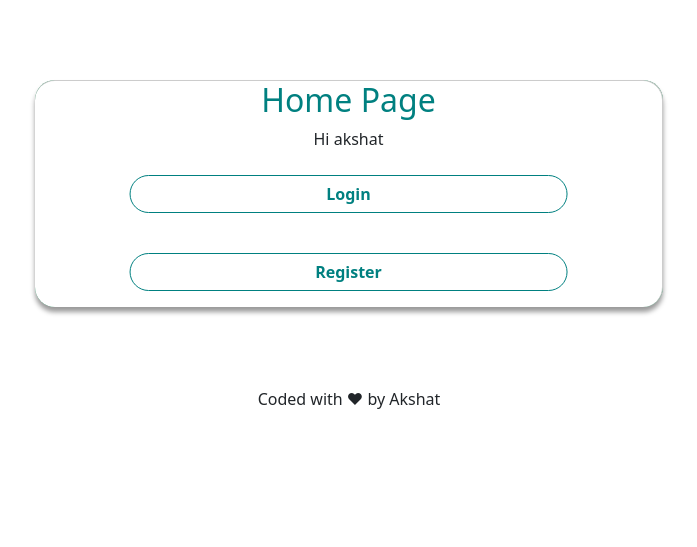
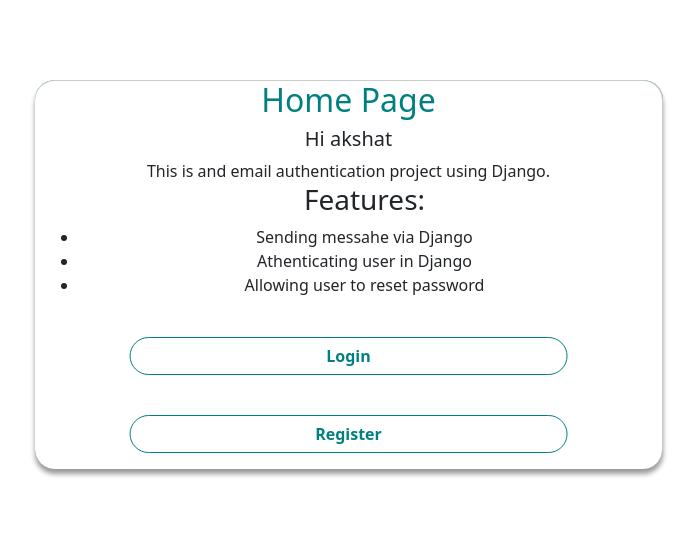
Before and after one commit to Axt-code/email_authentication, a Django app: page / in a window 1280 px wide. Shown: the top 547 px of the page, without its empty margins (291-988 px from the left). Run offline with Django 3.2, Linux system fonts and the light colour scheme; a user stored in the database is signed in.

Commit message:
modified home

```diff
--- a/accounts/templates/home.html
+++ b/accounts/templates/home.html
@@ -25,8 +25,8 @@
             display: none;
         }
         .login_form{
-            border-top-left-radius:20px;
-            border-bottom-left-radius:20px;
+            border-radius:20px;
+            border-radius:20px;
         }
     }
     @media screen and (min-width: 642px) and (max-width:800px){
@@ -45,22 +45,8 @@
     form{
         padding: 0 2em;
     }
-    .form__input{
-        width: 100%;
-        border:0px solid transparent;
-        border-radius: 0;
-        border-bottom: 1px solid #aaa;
-        padding: 1em .5em .5em;
-        padding-left: 2em;
-        outline:none;
-        margin:1.5em auto;
-        transition: all .5s ease;
-    }
-    .form__input:focus{
-        border-bottom-color: #008080;
-        box-shadow: 0 0 5px rgba(0,80,80,.4);
-        border-radius: 4px;
-    }
+
+
     .btn{
         transition: all .5s ease;
         width: 70%;
@@ -78,6 +64,7 @@
         background-color: #008080;
         color:#fff;
     }
+
 {% endblock %}
 
 {% block content%}
@@ -96,7 +83,14 @@
                         <div class="row">
                             <h2>Home Page</h2>
                         </div>
-                        Hi {{user}}
+                        <h5>Hi {{user}}</h5>
+                        <div>This is and email authentication project using Django.</div>
+                        <ul>
+                        <h3>Features:</h3>
+                        <li>Sending messahe via Django</li>
+                        <li>Athenticating user in Django</li>
+                        <li>Allowing user to reset password</li>
+                        </ul>
                         <div class="row">
                            <a class="btn" href="/login">Login</a>
                            <a class="btn" href="/register">Register</a>
```
Also changed, not shown: db.sqlite3.
